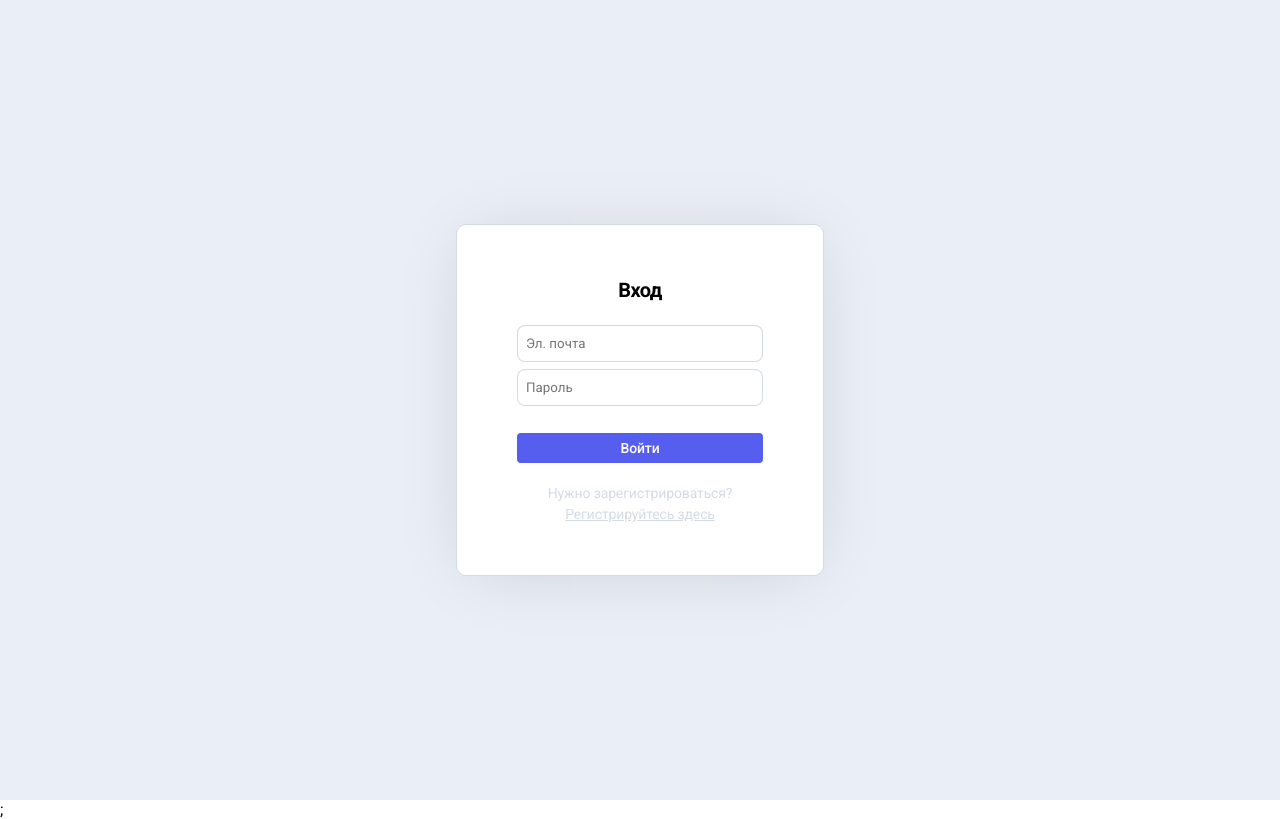
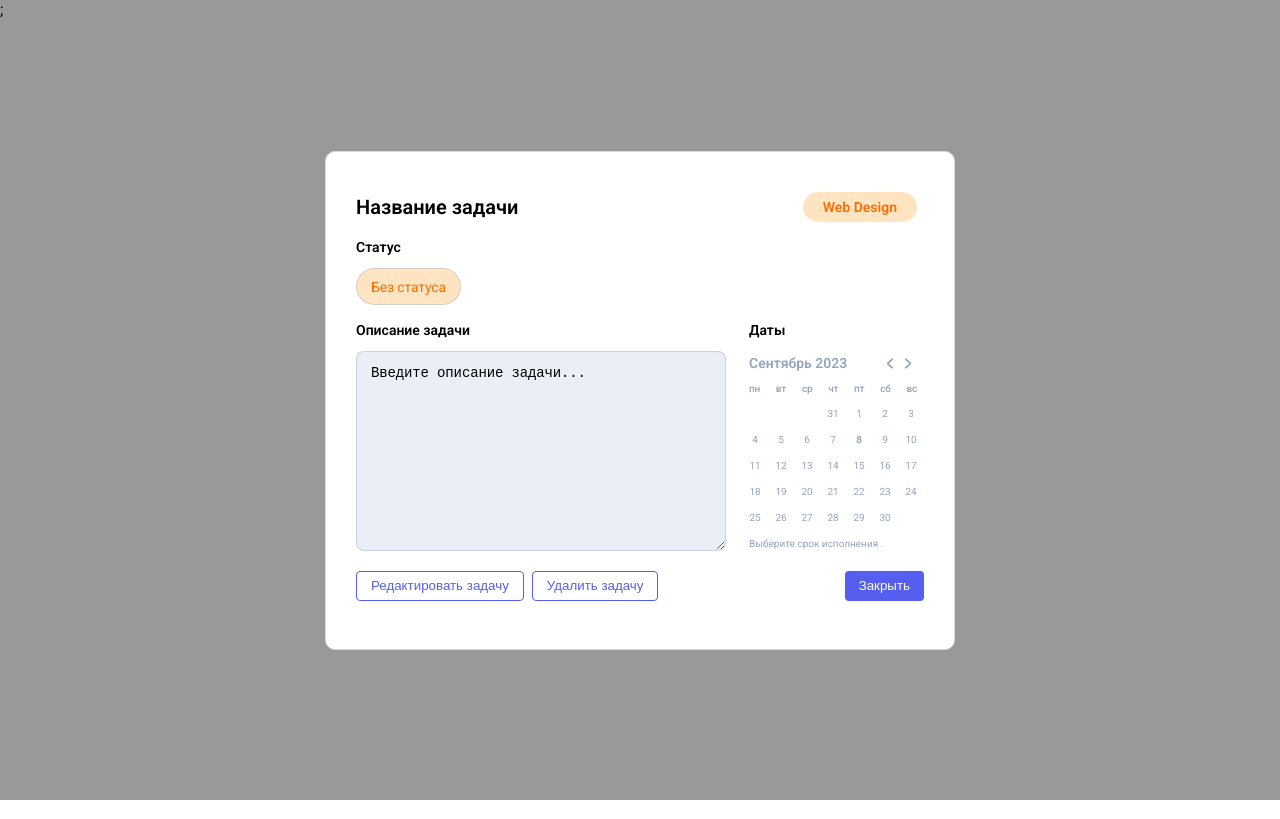
Before and after one commit to DenisGodov1993/skypro-kanban, a React (Vite) app: page /card/1 in a window 1280 px wide. Before the commit this address led to /sign-in. Built offline with nearby package versions, Linux system fonts and the light colour scheme; sample sign-in values are in the browser's storage.

Commit message:
fixing code in homework routing

```diff
--- a/src/GlobalStyles.js
+++ b/src/GlobalStyles.js
@@ -526,7 +526,8 @@ export const GlobalStyles = createGlobalStyle`
 }
 
 .pop-browse {
-  display: none;
+  /* display: none; недели у меня прошли, чтобы я понял, что надо убрать нон на блок*/
+  /* display: block; */
   width: 100%;
   height: 100%;
   min-width: 375px;
--- a/src/components/AppRoutes/AppRoutes.jsx
+++ b/src/components/AppRoutes/AppRoutes.jsx
@@ -13,13 +13,18 @@ import NotFoundPage from "../../pages/NotFound";
 
 function AppRoutes() {
   const [loading, setLoading] = useState(true);
-  const [isAuth, setIsAuth] = useState(false);
+  const [isAuth, setIsAuth] = useState(
+    () => localStorage.getItem("isAuth") === "true"
+  );
 
   useEffect(() => {
-    setTimeout(() => {
-      setLoading(false);
-    }, 3000);
-  }, [loading]);
+    const timer = setTimeout(() => setLoading(false), 3000);
+    return () => clearTimeout(timer);
+  }, []);
+
+  useEffect(() => {
+    localStorage.setItem("isAuth", isAuth);
+  }, [isAuth]);
 
   return (
     <Routes>
@@ -40,6 +45,61 @@ function AppRoutes() {
 }
 
 export default AppRoutes;
+
+// import { Routes, Route } from "react-router-dom";
+// import { useEffect, useState } from "react";
+
+// import PrivateRoute from "../PrivateRoute/PrivateRoute";
+
+// import MainPage from "../../pages/Main";
+// import SignInPage from "../../pages/SignIn";
+// import SignUpPage from "../../pages/SignUp";
+// import PopBrowsePage from "../../pages/PopBrowse";
+// import PopNewCardPage from "../../pages/PopNewCard";
+// import PopUserPage from "../../pages/PopUser";
+// import NotFoundPage from "../../pages/NotFound";
+
+// function AppRoutes() {
+//   const [loading, setLoading] = useState(true);
+//   // const [isAuth, setIsAuth] = useState(false);
+//   const [isAuth, setIsAuth] = useState(
+//     () => localStorage.getItem("isAuth") === "true"
+//   );
+
+//   // useEffect(() => {
+//   //   setTimeout(() => {
+//   //     setLoading(false);
+//   //   }, 3000);
+//   // }, [loading]);
+
+//   useEffect(() => {
+//     const timer = setTimeout(() => setLoading(false), 3000);
+//     return () => clearTimeout(timer);
+//   }, []);
+
+//   useEffect(() => {
+//     localStorage.setItem("isAuth", isAuth);
+//   }, [isAuth]);
+
+//   return (
+//     <Routes>
+//       <Route element={<PrivateRoute isAuth={isAuth} />}>
+//         <Route
+//           path="/"
+//           element={<MainPage setIsAuth={setIsAuth} loading={loading} />}
+//         ></Route>
+//         <Route path="/card/:id" element={<PopBrowsePage />} />
+//         <Route path="/popnewcard" element={<PopNewCardPage />} />
+//         <Route path="/popuser" element={<PopUserPage />} />
+//       </Route>
+//       <Route path="/sign-in" element={<SignInPage setIsAuth={setIsAuth} />} />
+//       <Route path="/sign-up" element={<SignUpPage setIsAuth={setIsAuth} />} />
+//       <Route path="*" element={<NotFoundPage />} />
+//     </Routes>
+//   );
+// }
+
+// export default AppRoutes;
 
 // import { Routes, Route, Navigate } from "react-router-dom";
 // import { useState, useEffect } from "react";
--- a/src/components/popups/PopBrowse/PopBrowse.jsx
+++ b/src/components/popups/PopBrowse/PopBrowse.jsx
@@ -1,7 +1,235 @@
-import Calendar from "../../Calendar/Calendar";
+// import Calendar from "../../Calendar/Calendar";
+
+// import { useMemo } from "react";
+// import { useParams } from "react-router-dom";
+// import { cardList } from "../../../data";
+
+// const PopBrowse = () => {
+//   const { id } = useParams();
+
+//   const task = useMemo(
+//     () => cardList.find(item => item.id === Number(id)),
+//     [id]
+//   );
+
+//   if (!task) return <p>Задача с id {id} не найдена</p>;
+
+//   return (
+//     <div>
+//       <h2>{task.title}</h2>
+//       <p>Тема: {task.theme}</p>
+//       <p>Статус: {task.status}</p>
+//       <Calendar />
+//       <textarea readOnly value={task.description || ""} />
+//     </div>
+//   );
+// };
+
+// export default PopBrowse;
+
+// import Calendar from "../../Calendar/Calendar";
+
+// import { useMemo } from "react";
+// import { Link, useParams } from "react-router-dom";
+// import { cardList } from "../../../data";
+
+// const PopBrowse = () => {
+//   const { id } = useParams();
+
+//   const task = useMemo(
+//     () => cardList.find((item) => item.id === Number(id)),
+//     [id]
+//   );
+
+//   // if (!task) {
+//   //   return <p>Задача с id {id} не найдена</p>;
+//   // }
+
+//   // console.log("params id =", id);
+//   // console.log("task =", task);
+
+//   return (
+//     // <div className="pop-browse" id="popBrowse">
+//     // <div className="pop-browse" id="id">
+//     <div className="pop-browse" id="popBrowse">
+//       <div className="pop-browse__container">
+//         <div className="pop-browse__block">
+//           <div className="pop-browse__content">
+//             <div className="pop-browse__top-block">
+//               <h3 className="pop-browse__ttl">{task.title}</h3>
+//               {/* <h3 className="pop-browse__ttl">Название задачи</h3> */}
+//               {/* <div className="categories__theme theme-top _orange _active-category">
+//                 <p className="_orange">Web Design</p>
+//               </div> */}
+//               <div
+//                 className={`categories__theme theme-top _${task.color} _active-category`}
+//               >
+//                 <p className={`_${task.color}`}>{task.theme}</p>
+//               </div>
+//             </div>
+//             {/* Статус */}
+//             <div className="pop-browse__status status">
+//               <p className="status__p subttl">Статус</p>
+//               <div className="status__themes">
+//                 <div className="status__theme _hide">
+//                   {/* <p>Без статуса</p> */}
+//                   <p>{task.status}</p>
+//                 </div>
+//                 <div className="status__theme _gray">
+//                   {/* <p className="_gray">Нужно сделать</p> */}
+//                   <p>{task.status}</p>
+//                 </div>
+//                 <div className="status__theme _hide">
+//                   {/* <p>В работе</p> */}
+//                   <p>{task.status}</p>
+//                 </div>
+//                 <div className="status__theme _hide">
+//                   {/* <p>Тестирование</p> */}
+//                   <p>{task.status}</p>
+//                 </div>
+//                 <div className="status__theme _hide">
+//                   {/* <p>Готово</p> */}
+//                   <p>{task.status}</p>
+//                 </div>
+//               </div>
+//             </div>
+
+//             {/* Описание + календарь */}
+//             <div className="pop-browse__wrap">
+//               <form
+//                 className="pop-browse__form form-browse"
+//                 id="formBrowseCard"
+//                 // action="#"
+//               >
+//                 <div className="form-browse__block">
+//                   <label htmlFor="textArea01" className="subttl">
+//                     Описание задачи
+//                   </label>
+//                   <textarea
+//                     className="form-browse__area"
+//                     name="text"
+//                     id="textArea01"
+//                     readOnly
+//                     value={task.description || ""}
+//                     // defaultValue={task.description}
+//                     // placeholder="Введите описание задачи..."
+//                     // defaultValue=""
+//                   />
+//                   {/* <textarea
+//                       className="form-browse__area"
+//                       name="text"
+//                       id="textArea01"
+//                       readOnly=""
+//                       placeholder="Введите описание задачи..."
+//                       defaultValue={""}
+//                     /> */}
+//                 </div>
+//               </form>
+//               <Calendar />
+//             </div>
+
+//             <div className="theme-down__categories theme-down">
+//               <p className="categories__p subttl">Категория</p>
+//               {/* <div className="categories__theme _orange _active-category">
+//                 <p className="_orange">Web Design</p>
+//               </div> */}
+//               <div
+//                 className={`categories__theme _${task.color} _active-category`}
+//               >
+//                 <p className={`_${task.color}`}>{task.theme}</p>{" "}
+//               </div>
+//             </div>
+//             {/* Кнопки */}
+//             <div className="pop-browse__btn-browse ">
+//               <div className="btn-group">
+//                 {/* <button className="btn-browse__edit _btn-bor _hover03">
+//                   <a href="#">Редактировать задачу</a>
+//                 </button> */}
+//                 <Link to="/">
+//                   <button
+//                     className="btn-browse__edit _btn-bor _hover03"
+//                     text="Редактировать задачу"
+//                   />{" "}
+//                 </Link>
+//                 {/* <button className="btn-browse__delete _btn-bor _hover03">
+//                   <a href="#">Удалить задачу</a>
+//                 </button> */}
+//                 <Link to="/">
+//                   <button
+//                     className="btn-browse__delete _btn-bor _hover03"
+//                     text="Удалить задачу"
+//                   />{" "}
+//                 </Link>
+//               </div>
+//               {/* <button className="btn-browse__close _btn-bg _hover01">
+//                 <a href="#">Закрыть</a>
+//               </button> */}
+//               <Link to="/">
+//                 <button
+//                   className="btn-browse__close _btn-bg _hover01"
+//                   text="Закрыть"
+//                 />{" "}
+//               </Link>
+//             </div>
+//             <div className="pop-browse__btn-edit _hide">
+//               <div className="btn-group">
+//                 {/* <button className="btn-edit__edit _btn-bg _hover01">
+//                   <a href="#">Сохранить</a>
+//                 </button> */}
+//                 <Link to="/">
+//                   <button
+//                     className="btn-edit__edit _btn-bg _hover01"
+//                     text="Сохранить"
+//                   />{" "}
+//                 </Link>
+//                 {/* <button className="btn-edit__edit _btn-bor _hover03">
+//                   <a href="#">Отменить</a>
+//                 </button> */}
+//                 <Link to="/">
+//                   <button
+//                     className="btn-edit__edit _btn-bor _hover03"
+//                     // type="secondary"
+//                     text="Отменить"
+//                   />{" "}
+//                 </Link>
+//                 {/* <button
+//                   className="btn-edit__delete _btn-bor _hover03"
+//                   id="btnDelete"
+//                 >
+//                   <a href="#">Удалить задачу</a>
+//                 </button> */}
+//                 <Link to="/">
+//                   <button
+//                     className="btn-edit__delete _btn-bor _hover03"
+//                     id="btnDelete"
+//                     // type="secondary"
+//                     text="Удалить задачу"
+//                   />{" "}
+//                 </Link>
+//               </div>
+//               {/* <button className="btn-edit__close _btn-bg _hover01">
+//                 <a href="#">Закрыть</a>
+//               </button> */}
+//               <Link to="/">
+//                 <button
+//                   className="btn-edit__close _btn-bg _hover01"
+//                   // type="secondary"
+//                   text="Закрыть"
+//                 />{" "}
+//               </Link>
+//             </div>
+//           </div>
+//         </div>
+//       </div>
+//     </div>
+//   );
+// };
+
+// export default PopBrowse;
 
 import { useMemo } from "react";
 import { useParams } from "react-router-dom";
+import Calendar from "../../Calendar/Calendar";
 import { cardList } from "../../../data";
 
 const PopBrowse = () => {
@@ -12,49 +240,39 @@ const PopBrowse = () => {
     [id]
   );
 
-  // if (!task) {
-  //   return <p>Задача с id {id} не найдена</p>;
-  // }
+  if (!task) {
+    return <p>Задача с id {id} не найдена</p>;
+  }
 
   return (
+    // <Card word={word} open={true} />
     <div className="pop-browse" id="popBrowse">
-      {/* <SPopBrowse> </SPopBrowse> */}
       <div className="pop-browse__container">
         <div className="pop-browse__block">
           <div className="pop-browse__content">
+            {/* Заголовок + тема */}
             <div className="pop-browse__top-block">
-              {/* <h3 className="pop-browse__ttl">{task.title}</h3> */}
-              <h3 className="pop-browse__ttl">Название задачи</h3>
-              <div className="categories__theme theme-top _orange _active-category">
-                <p className="_orange">Web Design</p>
+              <h3 className="pop-browse__ttl">{task.title}</h3>
+              <div
+                className={`categories__theme theme-top _${task.color} _active-category`}
+              >
+                <p className={`_${task.color}`}>{task.theme}</p>
               </div>
             </div>
+
+            {/* Статус */}
             <div className="pop-browse__status status">
               <p className="status__p subttl">Статус</p>
               <div className="status__themes">
-                <div className="status__theme _hide">
-                  <p>Без статуса</p>
-                </div>
-                <div className="status__theme _gray">
-                  <p className="_gray">Нужно сделать</p>
-                </div>
-                <div className="status__theme _hide">
-                  <p>В работе</p>
-                </div>
-                <div className="status__theme _hide">
-                  <p>Тестирование</p>
-                </div>
-                <div className="status__theme _hide">
-                  <p>Готово</p>
+                <div className={`status__theme _${task.color}`}>
+                  <p className={`_${task.color}`}>{task.status}</p>
                 </div>
               </div>
             </div>
+
+            {/* Описание + календарь */}
             <div className="pop-browse__wrap">
-              <form
-                className="pop-browse__form form-browse"
-                id="formBrowseCard"
-                action="#"
-              >
+              <form className="pop-browse__form form-browse" id="formBrowseCard">
                 <div className="form-browse__block">
                   <label htmlFor="textArea01" className="subttl">
                     Описание задачи
@@ -63,20 +281,26 @@ const PopBrowse = () => {
                     className="form-browse__area"
                     name="text"
                     id="textArea01"
-                    readOnly=""
-                    placeholder="Введите описание задачи..."
-                    defaultValue={""}
+                    readOnly
+                    defaultValue={task.description}
                   />
                 </div>
               </form>
+
               <Calendar />
             </div>
+
+            {/* Категория (дублируем theme) */}
             <div className="theme-down__categories theme-down">
               <p className="categories__p subttl">Категория</p>
-              <div className="categories__theme _orange _active-category">
-                <p className="_orange">Web Design</p>
+              <div
+                className={`categories__theme _${task.color} _active-category`}
+              >
+                <p className={`_${task.color}`}>{task.theme}</p>
               </div>
             </div>
+
+            {/* Кнопки */}
             <div className="pop-browse__btn-browse ">
               <div className="btn-group">
                 <button className="btn-browse__edit _btn-bor _hover03">
@@ -90,25 +314,6 @@ const PopBrowse = () => {
                 <a href="#">Закрыть</a>
               </button>
             </div>
-            <div className="pop-browse__btn-edit _hide">
-              <div className="btn-group">
-                <button className="btn-edit__edit _btn-bg _hover01">
-                  <a href="#">Сохранить</a>
-                </button>
-                <button className="btn-edit__edit _btn-bor _hover03">
-                  <a href="#">Отменить</a>
-                </button>
-                <button
-                  className="btn-edit__delete _btn-bor _hover03"
-                  id="btnDelete"
-                >
-                  <a href="#">Удалить задачу</a>
-                </button>
-              </div>
-              <button className="btn-edit__close _btn-bg _hover01">
-                <a href="#">Закрыть</a>
-              </button>
-            </div>
           </div>
         </div>
       </div>
@@ -117,102 +322,6 @@ const PopBrowse = () => {
 };
 
 export default PopBrowse;
-
-// import { useMemo } from "react";
-// import { useParams } from "react-router-dom";
-// import Calendar from "../../Calendar/Calendar";
-// import { cardList } from "../../../data";
-
-// const PopBrowse = () => {
-//   const { id } = useParams();
-
-//   const task = useMemo(
-//     () => cardList.find((item) => item.id === Number(id)),
-//     [id]
-//   );
-
-//   if (!task) {
-//     return <p>Задача с id {id} не найдена</p>;
-//   }
-
-//   return (
-//     // <Card word={word} open={true} />
-//     <div className="pop-browse" id="popBrowse">
-//       <div className="pop-browse__container">
-//         <div className="pop-browse__block">
-//           <div className="pop-browse__content">
-//             {/* Заголовок + тема */}
-//             <div className="pop-browse__top-block">
-//               <h3 className="pop-browse__ttl">{task.title}</h3>
-//               <div
-//                 className={`categories__theme theme-top _${task.color} _active-category`}
-//               >
-//                 <p className={`_${task.color}`}>{task.theme}</p>
-//               </div>
-//             </div>
-
-//             {/* Статус */}
-//             <div className="pop-browse__status status">
-//               <p className="status__p subttl">Статус</p>
-//               <div className="status__themes">
-//                 <div className={`status__theme _${task.color}`}>
-//                   <p className={`_${task.color}`}>{task.status}</p>
-//                 </div>
-//               </div>
-//             </div>
-
-//             {/* Описание + календарь */}
-//             <div className="pop-browse__wrap">
-//               <form className="pop-browse__form form-browse" id="formBrowseCard">
-//                 <div className="form-browse__block">
-//                   <label htmlFor="textArea01" className="subttl">
-//                     Описание задачи
-//                   </label>
-//                   <textarea
-//                     className="form-browse__area"
-//                     name="text"
-//                     id="textArea01"
-//                     readOnly
-//                     defaultValue={task.description}
-//                   />
-//                 </div>
-//               </form>
-
-//               <Calendar />
-//             </div>
-
-//             {/* Категория (дублируем theme) */}
-//             <div className="theme-down__categories theme-down">
-//               <p className="categories__p subttl">Категория</p>
-//               <div
-//                 className={`categories__theme _${task.color} _active-category`}
-//               >
-//                 <p className={`_${task.color}`}>{task.theme}</p>
-//               </div>
-//             </div>
-
-//             {/* Кнопки */}
-//             <div className="pop-browse__btn-browse ">
-//               <div className="btn-group">
-//                 <button className="btn-browse__edit _btn-bor _hover03">
-//                   <a href="#">Редактировать задачу</a>
-//                 </button>
-//                 <button className="btn-browse__delete _btn-bor _hover03">
-//                   <a href="#">Удалить задачу</a>
-//                 </button>
-//               </div>
-//               <button className="btn-browse__close _btn-bg _hover01">
-//                 <a href="#">Закрыть</a>
-//               </button>
-//             </div>
-//           </div>
-//         </div>
-//       </div>
-//     </div>
-//   );
-// };
-
-// export default PopBrowse;
 
 // import { Link, useParams } from "react-router-dom";
 // import { useMemo } from "react";
--- a/src/data.js
+++ b/src/data.js
@@ -3,7 +3,7 @@ export const cardList = [
     id: 1,
     theme: "Web Design",
     title: "Название задачи",
-    // description: "Описание",
+    description: "Введите описание задачи...",
     date: "30.10.23",
     status: "Без статуса",
     color: "orange",
--- a/src/pages/Main.jsx
+++ b/src/pages/Main.jsx
@@ -5,7 +5,7 @@ import Header from "../components/Header/Header";
 
 import PopUser from "../components/popups/PopUser/PopUser";
 import PopNewCard from "../components/popups/PopNewCard/PopNewCard";
-import PopBrowse from "../components/popups/PopBrowse/PopBrowse";
+// import PopBrowse from "../components/popups/PopBrowse/PopBrowse";
 
 function MainPage({ loading, setIsAuth }) {
   return (
@@ -15,7 +15,7 @@ function MainPage({ loading, setIsAuth }) {
 
         <PopNewCard />
 
-        <PopBrowse />
+        {/* <PopBrowse /> */}
 
         <Header setIsAuth={setIsAuth} />
 
--- a/src/pages/PopBrowse.jsx
+++ b/src/pages/PopBrowse.jsx
@@ -1,19 +1,9 @@
-// import PopBrowse from "../components/popups/PopBrowse/PopBrowse";
-
-// const PopBrowsePage = () => {
-//     return <PopBrowse />;
-// };
-
-// export default PopBrowsePage;
-
-// // { setIsAuth } , setIsAuth={setIsAuth}
-
-
-
 import PopBrowse from "../components/popups/PopBrowse/PopBrowse";
 
-const PopBrowsePage = ({ isModal }) => {
-  return <PopBrowse isModal={isModal} />;
+const PopBrowsePage = () => {
+    return <PopBrowse />;
 };
 
 export default PopBrowsePage;
+
+// // { setIsAuth } , setIsAuth={setIsAuth}
```
Also changed, not shown: src/components/popups/PopBrowse/PopBrowse.styled.js (line endings or trailing spaces).
